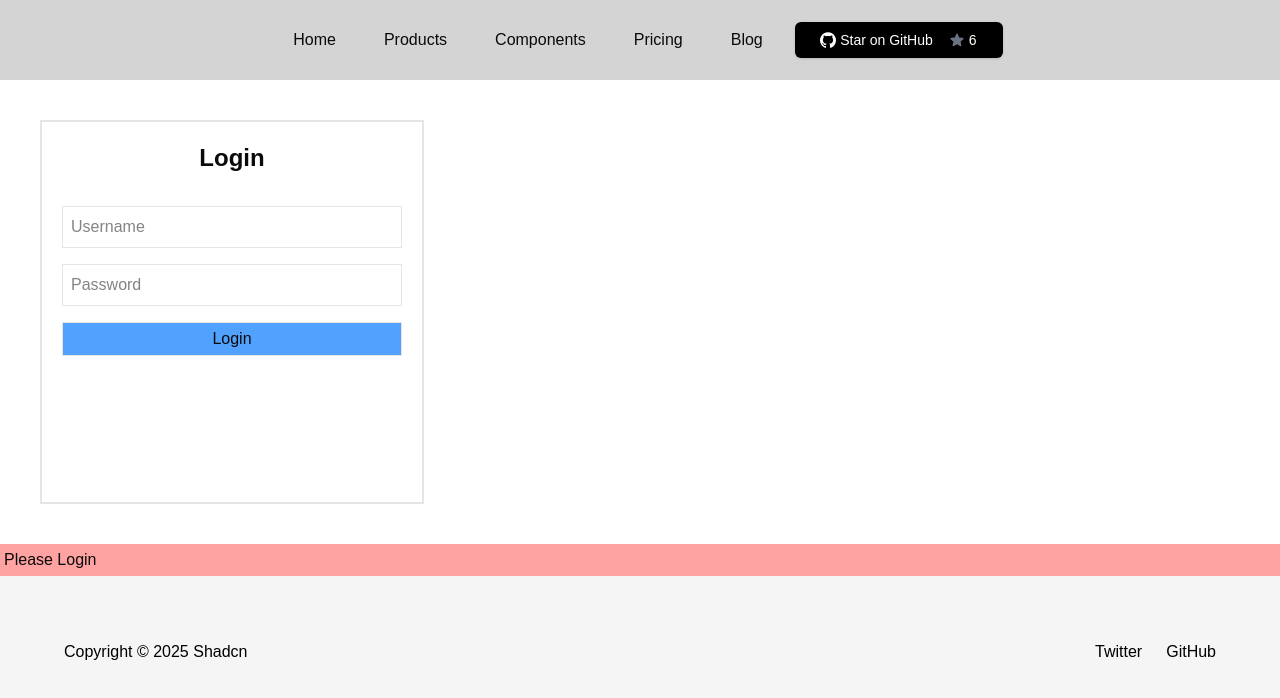
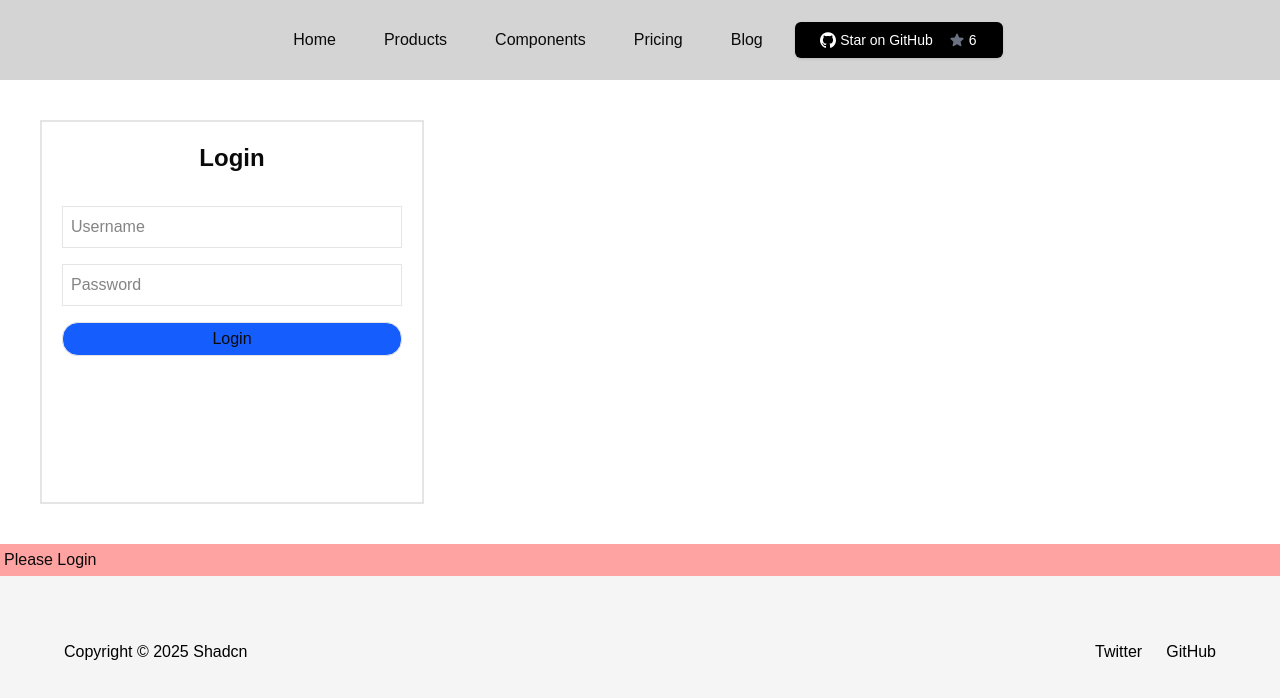
Before and after one commit to Niadul-Munna/playground-nextjs, a Next.js app: page / in a window 1280 px wide. Shown: the top 698 px of the page. Built offline with nearby package versions, Linux system fonts and the light colour scheme.

Commit message:
style: button updated

```diff
--- a/src/components/login.tsx
+++ b/src/components/login.tsx
@@ -29,7 +29,7 @@ const Login = () => {
           placeholder="Password"
         />
         <button
-          className="border cursor-pointer bg-blue-400 px-4 py-1"
+          className="border cursor-pointer bg-blue-600 rounded-2xl  px-4 py-1"
           onClick={handleSubmit}
         >
           Login
```
